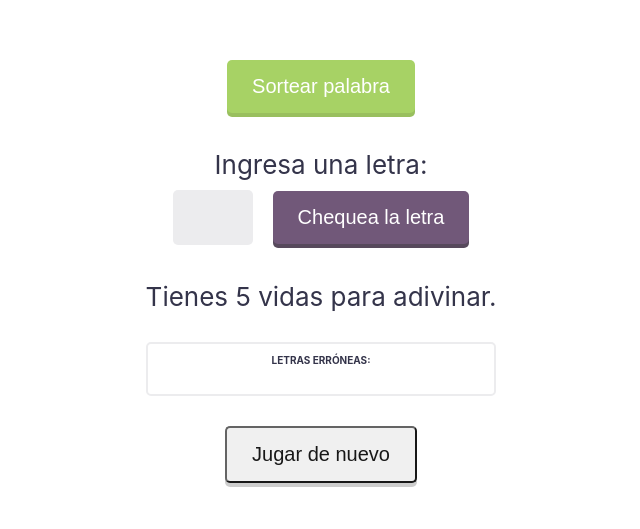
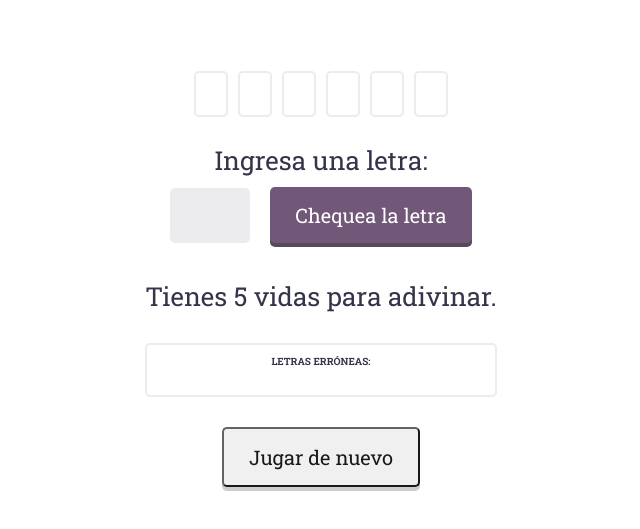
Before and after one commit to alesalazars/hangman, a React (Create React App) app: page / in a window 1280 px wide. Shown: the part 129-658 px from the top of the page, without its empty margins (319-959 px from the left). Built offline with nearby package versions, Linux system fonts and the light colour scheme.

Commit message:
Removed button that picked randomWord for a function executed on load

```diff
--- a/public/index.html
+++ b/public/index.html
@@ -24,6 +24,7 @@
       work correctly both with client-side routing and a non-root public URL.
       Learn how to configure a non-root public URL by running `npm run build`.
     -->
+    <link href="https://fonts.googleapis.com/css?family=Roboto+Slab:400,700,900&display=swap" rel="stylesheet">
     <title>Hangman</title>
   </head>
   <body>
--- a/src/pages/index/functions.js
+++ b/src/pages/index/functions.js
@@ -5,28 +5,15 @@ import './index.css';
 const words = ['sol', 'nube', 'lluvia']
 
 // Throws a random word.
-const sort = (setRandomWord, setCopyOfRandomWord, setValueOfInput, setButtonAvailability, setInputAvailability, setResponse, setWinningMessage, setTried, setLives, setRightLetters, setWrongLetters, setCopyOfWrongLetters, setWrongLettersInBox, setLiList) => {
+const sort = (setRandomWord, setCopyOfRandomWord) => {
   let random = words[Math.floor(Math.random() * words.length)];
   setRandomWord(random)
 
   let randomWordArray= random.split('')
   setCopyOfRandomWord(randomWordArray)
-
-  setValueOfInput('')
-  setButtonAvailability(true)
-  setInputAvailability(false)
-  setResponse('Tienes 5 vidas para adivinar.')
-  setWinningMessage('')
-  setTried('')
-  setLives(5)
-  setRightLetters([])
-  setWrongLetters([])
-  setCopyOfWrongLetters([])
-  setWrongLettersInBox()
-  setLiList()
 }
 
-
+// Draw word in the DOM
 const drawWord = (randomWord, setLiList, liList, rightLetters, copyOfRandomWord) => {
   let wordDrawn = []
 
@@ -65,7 +52,7 @@ const wroteInsideInput = (event, inputAvailability, setButtonAvailability, setVa
   document.getElementById("letter").maxLength = "1";
   if(inputAvailability === false){
     setButtonAvailability(false)
-    let tryLetter = event.target.value.toLowerCase()
+    let tryLetter = event.target.value.toUpperCase()
     setValueOfInput(tryLetter)
   }
 }
@@ -81,7 +68,7 @@ const takeALife = (lives, setLives, setResponse) => {
 
 // No lives left
 const zeroLives = (setResponse, setButtonAvailability, setInputAvailability, randomWord) => {
-  let noClicksLeft = 'Ya no quedan más vidas :( la palabra era ' + randomWord
+  let noClicksLeft = `Ya no quedan más vidas :( la palabra era ${<span className="f-black f-uppercase">randomWord</span>}`
   setResponse(noClicksLeft)
   setButtonAvailability(true)
   setInputAvailability(true)
@@ -98,6 +85,7 @@ const putWrongInBox = (copyOfWrongLetters, valueOfInput, setCopyOfWrongLetters,
   setWrongLettersInBox(wrongLettersIntoString)
 }
 
+// Make enter key equivalent to clicking the button with the cursor
 const handleKeyPress = (event, checkLetter, setResponse, randomWord, copyOfRandomWord, valueOfInput, setRightLetters, rightLetters, setCopyOfRandomWord, wrongLetters, setWrongLetters, setCopyOfWrongLetters, setTried, lives, setWinningMessage, setButtonAvailability, setValueOfInput, setInputAvailability, setLives, setWrongLettersInBox, copyOfWrongLetters, wrongLettersInBox) => {
   if(event.which === 13){
     checkLetter(setResponse, randomWord, copyOfRandomWord, valueOfInput, setRightLetters, rightLetters, setCopyOfRandomWord, wrongLetters, setWrongLetters, setCopyOfWrongLetters, setTried, lives, setWinningMessage, setButtonAvailability, setValueOfInput, setInputAvailability, setLives, setWrongLettersInBox, copyOfWrongLetters, wrongLettersInBox)
@@ -105,12 +93,8 @@ const handleKeyPress = (event, checkLetter, setResponse, randomWord, copyOfRando
 }
 
 
-// Main interactions
+// Main interactions, check if the letter is in the word and show it
 const checkLetter = (setResponse, randomWord, copyOfRandomWord, valueOfInput, setRightLetters, rightLetters, setCopyOfRandomWord, wrongLetters, setWrongLetters, setCopyOfWrongLetters, setTried, lives, setWinningMessage, setButtonAvailability, setValueOfInput, setInputAvailability, setLives, setWrongLettersInBox, copyOfWrongLetters, wrongLettersInBox) => {
-  if(randomWord === undefined){
-    let haveToClickSortButtonFirst = 'Debes clickear el botón "Sortear palabra" antes de hacer click aquí...'
-    setResponse(haveToClickSortButtonFirst)
-  }else{
   console.log('randomWord --> ', randomWord)
   console.log('copyOfRandomWord --> ', copyOfRandomWord)
 
@@ -176,15 +160,13 @@ const checkLetter = (setResponse, randomWord, copyOfRandomWord, valueOfInput, se
     }
 
     if(rightLetters.length === copyOfRandomWord.length){
-        let youWon = 'Ganaste! la palabra es: ' + randomWord
+      let youWon = `Ganaste! la palabra es: ${<span className="f-uppercase f-black">randomWord</span>}`
       setWinningMessage(youWon)
       setButtonAvailability(true)
       setInputAvailability(true)
     }
 
     setValueOfInput('')
-
-    }
 
   }
 }
--- a/src/pages/index/index.css
+++ b/src/pages/index/index.css
@@ -6,7 +6,16 @@
 /* Margins */
 .mb-0{margin-bottom: 0;}
 
+/* Fonts */
+.f-bold{font-weight: 700;}
+.f-black{font-weight: 900;}
+.f-uppercase{text-transform: uppercase;}
+
 /* General */
+body, button, input{
+  font-family: 'Roboto Slab' !important;
+}
+
 .index {
   text-align: center;
   background-color: #fff;
--- a/src/pages/index/index.js
+++ b/src/pages/index/index.js
@@ -1,4 +1,4 @@
-import React, { useState } from 'react';
+import React, { useState, useEffect } from 'react';
 
 import Button from '../../components/button';
 import Input from '../../components/input';
@@ -51,21 +51,25 @@ const Index = () => {
   // Variable that has the li with the letters of the random word
   const [liList, setLiList] = useState()
 
+  useEffect(() => {
+    sort(setRandomWord, setCopyOfRandomWord)
+  }, [])
+
 
   return(
     <div className="index">
       {console.log('renderizando')}
 
-      <div class="container">
-        <div class="row">
+      <div className="container">
+        <div className="row">
 
-          <Button
+          {/* <Button
             onClick={ () => {
-              sort(setRandomWord, setCopyOfRandomWord, setValueOfInput, setButtonAvailability, setInputAvailability, setResponse, setWinningMessage, setTried, setLives, setRightLetters, setWrongLetters, setCopyOfWrongLetters, setWrongLettersInBox, setLiList)
+              sort(setRandomWord, setCopyOfRandomWord)
             }}
             text={'Sortear palabra'}
             className={'start-btn'}
-          />
+          /> */}
 
           <ul id="letters">
             {randomWord !== undefined ? drawWord(randomWord, setLiList, liList, rightLetters, copyOfRandomWord) : ''}
@@ -73,7 +77,7 @@ const Index = () => {
 
         </div>
 
-        <div class="row">
+        <div className="row">
           <p className="mb-0">Ingresa una letra:</p>
 
           <Input
@@ -95,9 +99,9 @@ const Index = () => {
           />
         </div>
 
-        <div class="row">
+        <div className="row">
 
-          <p>{youWon}</p>
+          <p className="f-bold">{youWon}</p>
           <p>{tried}</p>
           <p>{response}</p>
 
@@ -107,7 +111,11 @@ const Index = () => {
           </div>
 
           <Button
-            onClick={() => {playAgain(setRandomWord, setCopyOfRandomWord, setValueOfInput, setButtonAvailability, setInputAvailability, setResponse, setWinningMessage, setTried, setLives, setRightLetters, setWrongLetters, setCopyOfWrongLetters, setWrongLettersInBox, setLiList)}}
+            onClick={() => {
+              playAgain(setRandomWord, setCopyOfRandomWord, setValueOfInput, setButtonAvailability, setInputAvailability, setResponse, setWinningMessage, setTried, setLives, setRightLetters, setWrongLetters, setCopyOfWrongLetters, setWrongLettersInBox, setLiList)
+              sort(setRandomWord, setCopyOfRandomWord)
+              console.log(randomWord)
+            }}
             text={'Jugar de nuevo'}/>
 
         </div>
```
Lines whose indentation alone changed are shown as unchanged.
